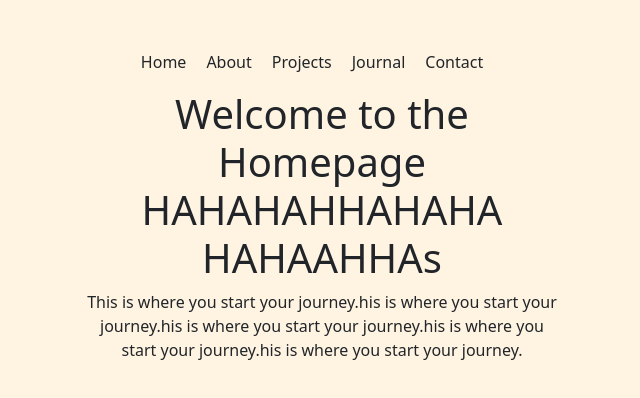
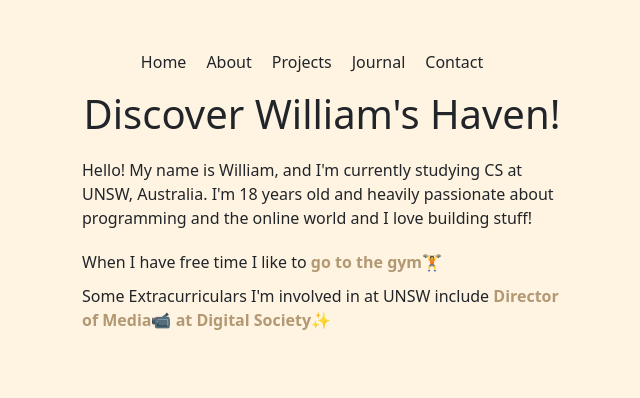
Before and after one commit to WilliamYangg/PersonalPortfolio, a React (Vite) app: page / in a window 1280 px wide. Shown: the top 398 px of the page, without its empty margins (318-958 px from the left). Built offline with nearby package versions, Linux system fonts and the light colour scheme.

Commit message:
Finished the home page

```diff
--- a/src/About.tsx
+++ b/src/About.tsx
@@ -1,6 +1,4 @@
 // About.tsx
-import React from "react";
-
 const About = () => {
   return (
     <div>
--- a/src/App.tsx
+++ b/src/App.tsx
@@ -1,4 +1,4 @@
-import React, { useState } from "react";
+import { useState } from "react";
 import Home from "./Home";
 import About from "./About";
 import Projects from "./Projects";
--- a/src/Contact.tsx
+++ b/src/Contact.tsx
@@ -1,6 +1,4 @@
 // About.tsx
-import React from "react";
-
 const Contact = () => {
   return (
     <div>
--- a/src/Home.tsx
+++ b/src/Home.tsx
@@ -1,15 +1,57 @@
 // Home.tsx
-import React from "react";
+import { useState } from "react";
+
+const hobbies = [
+  "go to the gym🏋️",
+  "watch mr beast on youtube📺",
+  "play 🔫counter strike🔫",
+  "go outside for 🚶‍♂️walks🚶‍♂️ along my neighbourhood",
+  "go all in when i have 7, 2 in 🃏poker🃏",
+  "watch my girlfriend 🧶crochet🧶 something cute",
+];
+
+const extraCurricular = [
+  "Director of Media📹 at Digital Society✨",
+  "Peer mentoring at Computer science💻 Society✨",
+  "Marketing Subcommittee at ♛UNSW Chess Club♛",
+];
 
 const Home = () => {
+  const [currentHobbyIndex, setCurrentHobbyIndex] = useState(0);
+  const [currentExtraCurricularIndex, setCurrentExtraCurricularIndex] =
+    useState(0);
+
+  const changeHobby = () => {
+    const nextIndex = (currentHobbyIndex + 1) % hobbies.length;
+    setCurrentHobbyIndex(nextIndex);
+  };
+
+  const changeExtraCurricular = () => {
+    const nextIndex =
+      (currentExtraCurricularIndex + 1) % extraCurricular.length;
+    setCurrentExtraCurricularIndex(nextIndex);
+  };
+
   return (
     <div>
-      <h1>Welcome to the Homepage HAHAHAHHAHAHA HAHAAHHAs</h1>
-      <p>
-        This is where you start your journey.his is where you start your
-        journey.his is where you start your journey.his is where you start your
-        journey.his is where you start your journey.
-      </p>
+      <h1>Discover William's Haven!</h1>
+      <div className="intro">
+        Hello! My name is William, and I'm currently studying CS at UNSW,
+        Australia. I'm 18 years old and heavily passionate about programming and
+        the online world and I love building stuff!
+      </div>
+      <div className="Hobbies">
+        When I have free time I like to{" "}
+        <span onClick={changeHobby} className="hobby-highlight">
+          {hobbies[currentHobbyIndex]}
+        </span>
+      </div>
+      <div className="Extracurricular">
+        Some Extracurriculars I'm involved in at UNSW include{" "}
+        <span onClick={changeExtraCurricular} className="hobby-highlight">
+          {extraCurricular[currentExtraCurricularIndex]}
+        </span>
+      </div>
       {/* Add more content and images */}
     </div>
   );
--- a/src/Journal.tsx
+++ b/src/Journal.tsx
@@ -1,5 +1,4 @@
 // About.tsx
-import React from "react";
 
 const Journal = () => {
   return (
--- a/src/Projects.tsx
+++ b/src/Projects.tsx
@@ -1,5 +1,4 @@
 // About.tsx
-import React from "react";
 
 const Projects = () => {
   return (
--- a/src/app.css
+++ b/src/app.css
@@ -58,3 +58,24 @@ html, body {
   p {
     margin: 0;
   }
+
+  .intro {
+    margin-top: 20px;
+    text-align:left;
+  }
+
+  .Hobbies {
+    margin-top: 20px;
+    text-align: left;
+  }
+
+  .hobby-highlight {
+    cursor: pointer;
+    font-weight: bold;
+    color: rgb(178, 152, 115);
+  }
+
+  .Extracurricular {
+    margin-top: 10px;
+    text-align: left;
+  }
```
